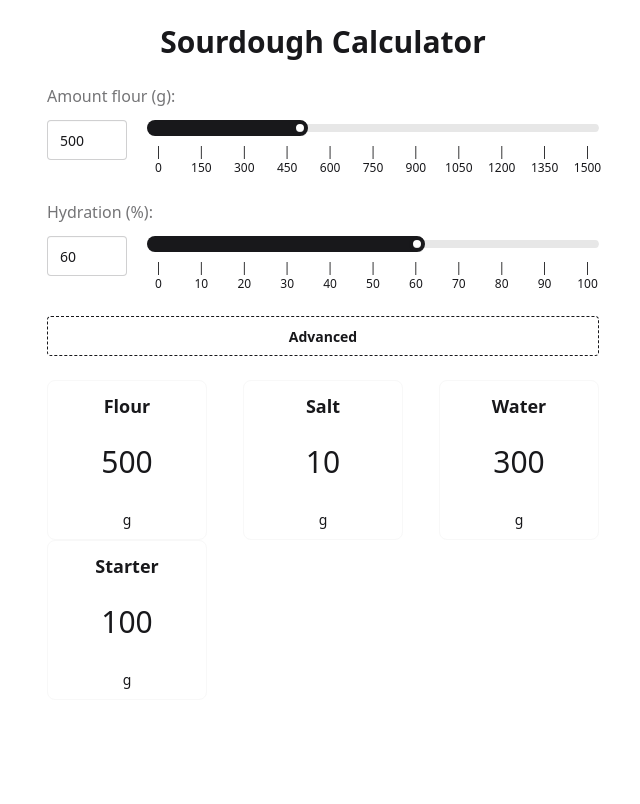
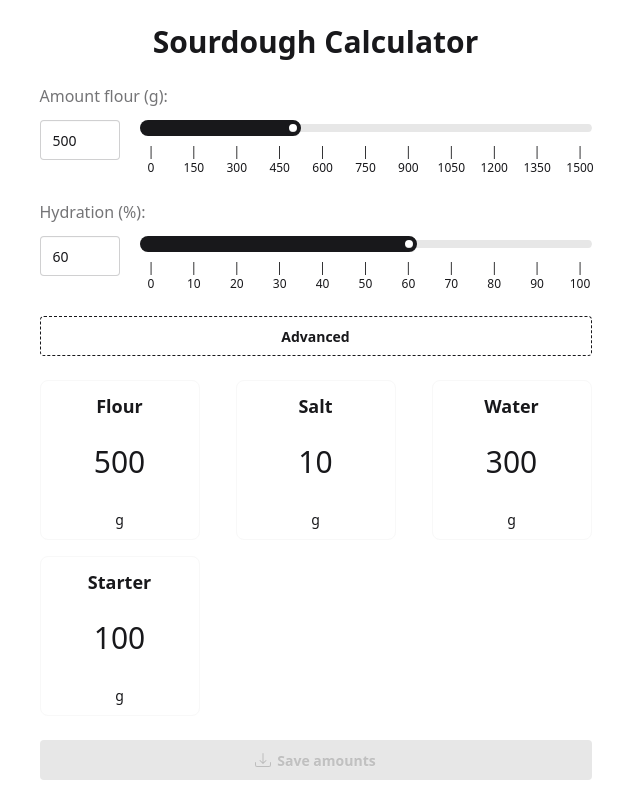
Before and after one commit to lebck/sourdough, a React (Vite) app: page / in a window 1280 px wide. Shown: the whole page, without its empty margins (317-957 px from the left). Built offline with nearby package versions, Linux system fonts and the light colour scheme.

Commit message:
save btn

```diff
--- a/src/SourDoughCalculator/components/Calculator/Calculator.tsx
+++ b/src/SourDoughCalculator/components/Calculator/Calculator.tsx
@@ -27,7 +27,7 @@
     <>
       <Form onChange={handleDoughChange} value={baseParams} />
       <Ingredients sourDough={sourDough} />
-      {dirty && <SaveDough />}
+      <SaveDough enabled={dirty} />
     </>
   );
 }
--- a/src/SourDoughCalculator/components/Calculator/Ingredients/Ingredients.tsx
+++ b/src/SourDoughCalculator/components/Calculator/Ingredients/Ingredients.tsx
@@ -10,7 +10,7 @@
 export const Ingredients: FC<IngredientsProps> = ({ sourDough }) => {
   const { t } = useTranslation();
   return (
-    <div className="mt-6 flex h-full flex-wrap justify-between">
+    <div className="mt-6 flex h-full flex-wrap justify-between gap-4">
       <IngredientCard
         name={t("flour")}
         amount={sourDough.amountDoughGrams.toFixed(0)}
--- a/src/SourDoughCalculator/components/Calculator/SaveDough/SaveDough.tsx
+++ b/src/SourDoughCalculator/components/Calculator/SaveDough/SaveDough.tsx
@@ -1,9 +1,12 @@
-import { FC } from "react";
 import { useSourDoughStorage } from "~/SourDoughCalculator/services/SourdoughState.ts";
 import { SourdoughStore } from "~/SourDoughCalculator/services/SourdoughStore.ts";
 import SaveIcon from "~/assets/save.svg?react";
 
-export const SaveDough: FC = () => {
+interface SaveDoughProps {
+  enabled: boolean;
+}
+
+export const SaveDough = ({ enabled }: SaveDoughProps) => {
   const { baseParams, setClean } = useSourDoughStorage();
 
   const handleClick = () => {
@@ -14,9 +17,11 @@
   return (
     <button
       onClick={handleClick}
-      className="btn btn-circle fixed right-4 bottom-4"
+      disabled={!enabled}
+      className="btn btn-outline mt-6 w-full px-6"
     >
       <SaveIcon />
+      Save amounts
     </button>
   );
 };
--- a/src/index.css
+++ b/src/index.css
@@ -6,3 +6,7 @@
         @slot;
     }
 }
+
+html {
+    scrollbar-gutter: stable;
+}
```
